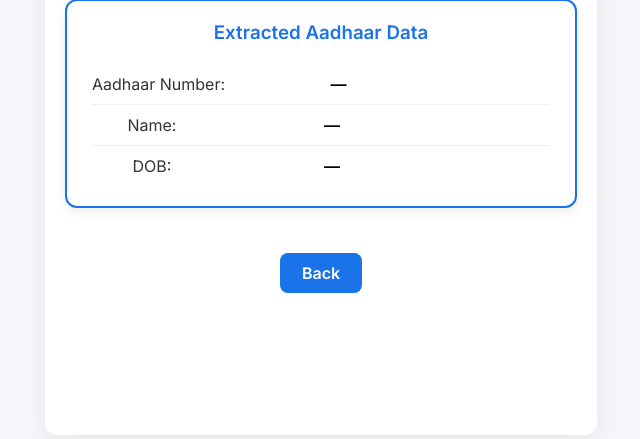
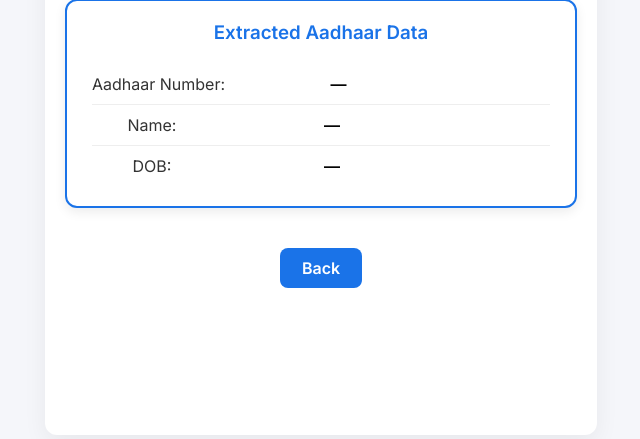
Before and after one commit to vik77-git/Aadhaar-validator, a Flask app: template templates/result.html in a window 1280 px wide. Shown: the part 226-665 px from the top of the page, without its empty margins (319-959 px from the left). Run offline with Flask 3, Linux system fonts and the light colour scheme; the template is opened without the code that fills it, so the values that code supplies are empty; parts of the project's set-up code (start-up, migrations or seed data) failed here and were passed over.

Commit message:
Update templates/result.html

```diff
--- a/templates/result.html
+++ b/templates/result.html
@@ -159,7 +159,7 @@
     </div>
 
     <!-- Back Button -->
-    <div style="text-align:center; margin-top:25px;">
+    <div style="text-align:center; margin-top:20px;">
       <a href="/" class="btn">Back</a>
     </div>
 
```
